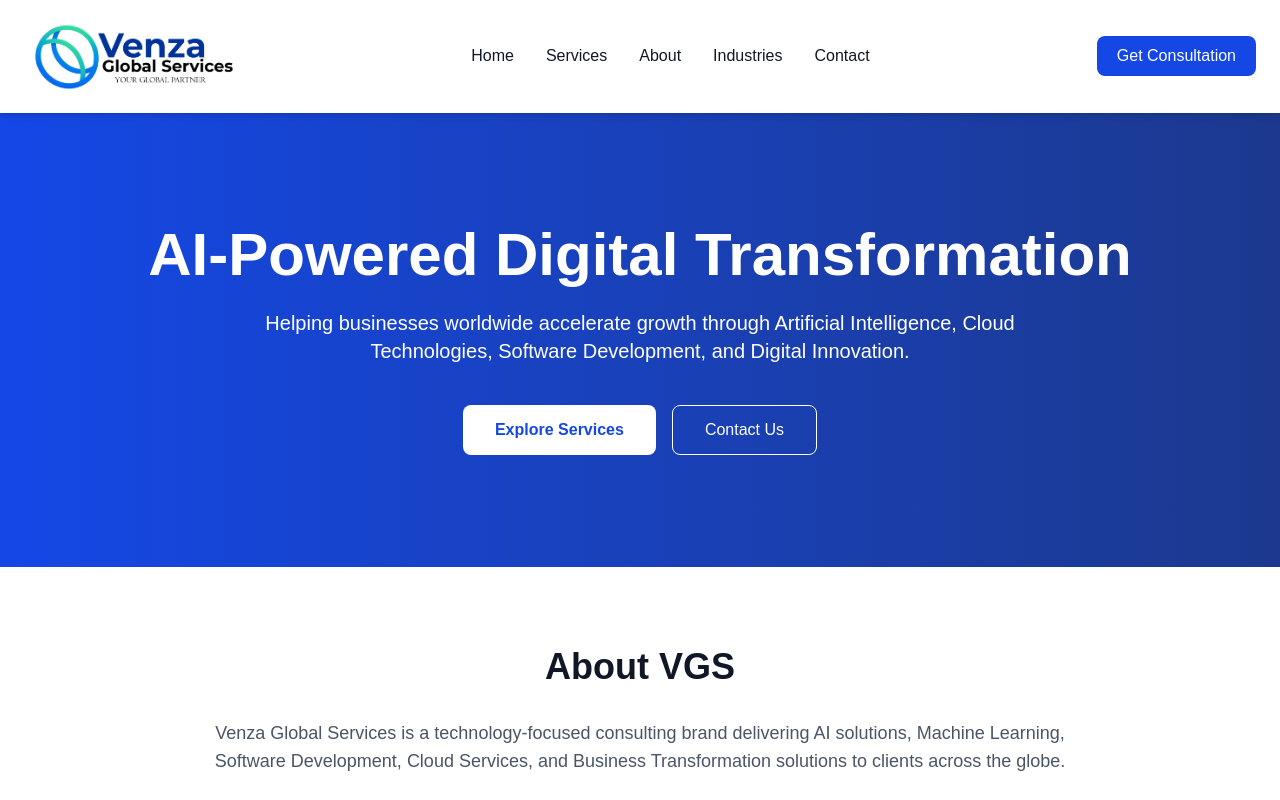
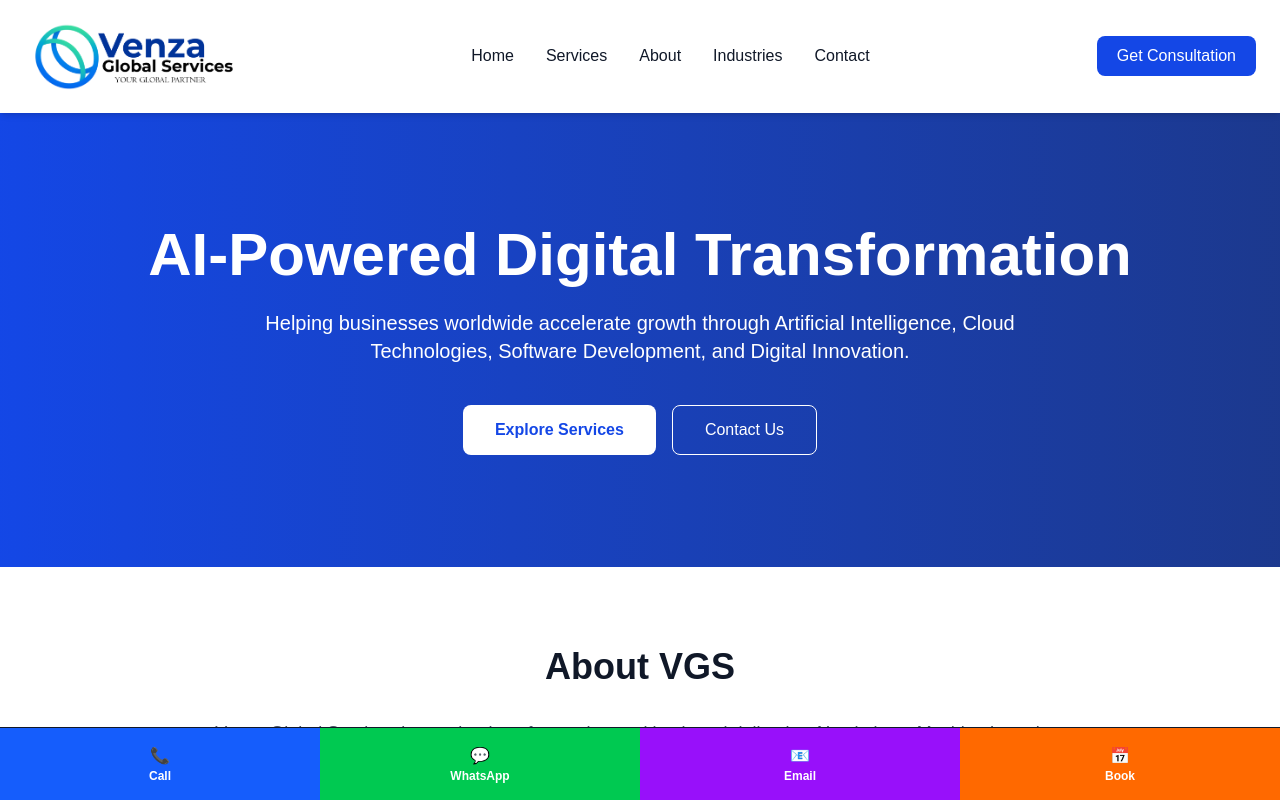
Before and after one commit to venzags/vgs-website, a Next.js app: page / in a window 1280 px wide. Shown: the top 800 px of the page. Built offline with nearby package versions, Linux system fonts and the light colour scheme.

Commit message:
VGS Homepage V2

```diff
--- a/src/app/page.tsx
+++ b/src/app/page.tsx
@@ -215,7 +215,44 @@
           © 2026 Venza Global Services. All Rights Reserved.
         </p>
       </footer>
+<div className="fixed bottom-0 left-0 w-full bg-white border-t shadow-lg z-50">
+  <div className="grid grid-cols-4 text-center">
 
+    <a
+      href="tel:+919999999999"
+      className="bg-blue-600 text-white py-4 font-semibold"
+    >
+      📞
+      <div className="text-xs">Call</div>
+    </a>
+
+    <a
+      href="https://wa.me/919999999999"
+      target="_blank"
+      className="bg-green-500 text-white py-4 font-semibold"
+    >
+      💬
+      <div className="text-xs">WhatsApp</div>
+    </a>
+
+    <a
+      href="mailto:admin@venzags.com"
+      className="bg-purple-600 text-white py-4 font-semibold"
+    >
+      📧
+      <div className="text-xs">Email</div>
+    </a>
+
+    <a
+      href="#contact"
+      className="bg-orange-500 text-white py-4 font-semibold"
+    >
+      📅
+      <div className="text-xs">Book</div>
+    </a>
+
+  </div>
+</div>
     </main>
   );
 }
```
